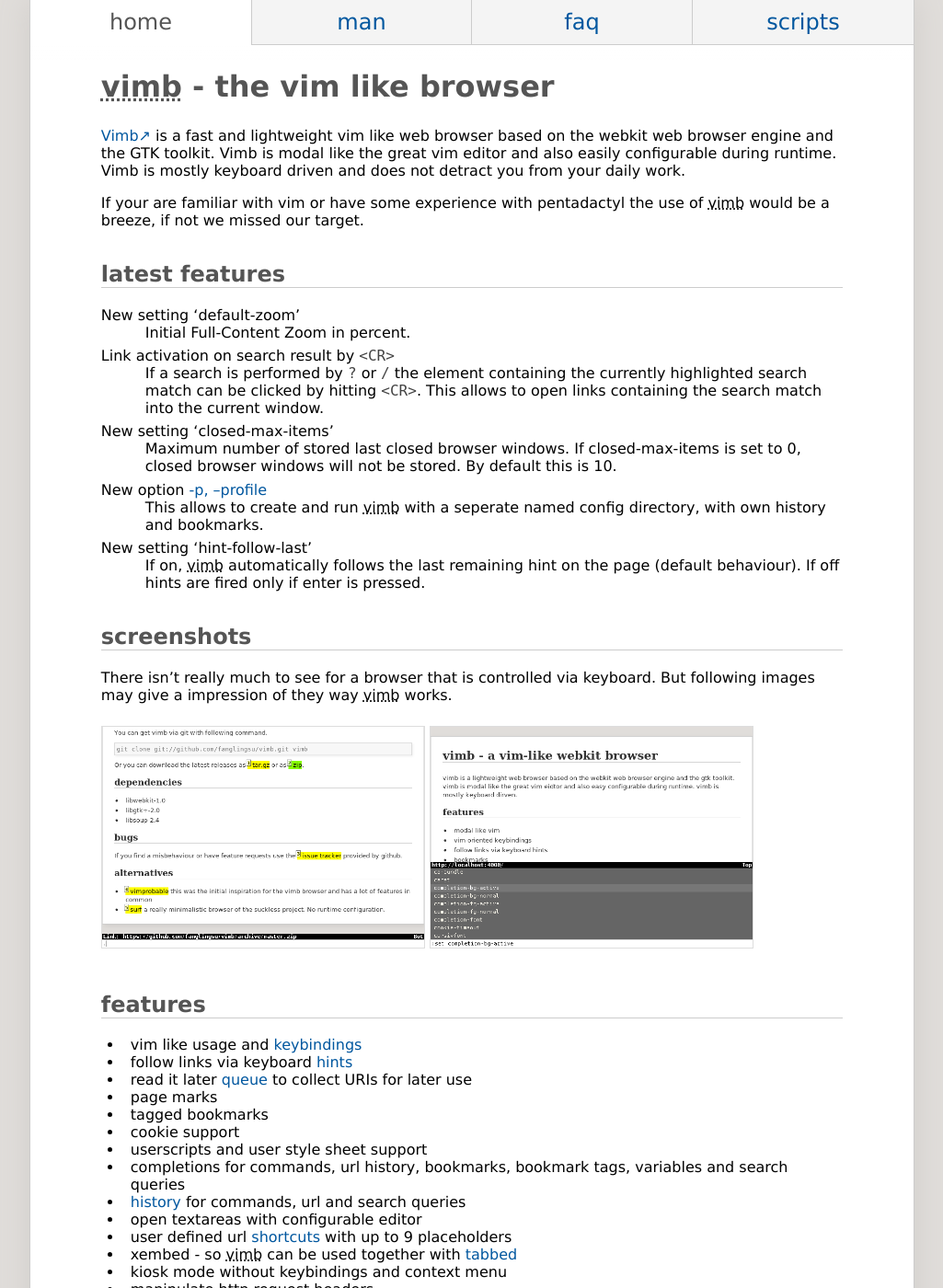
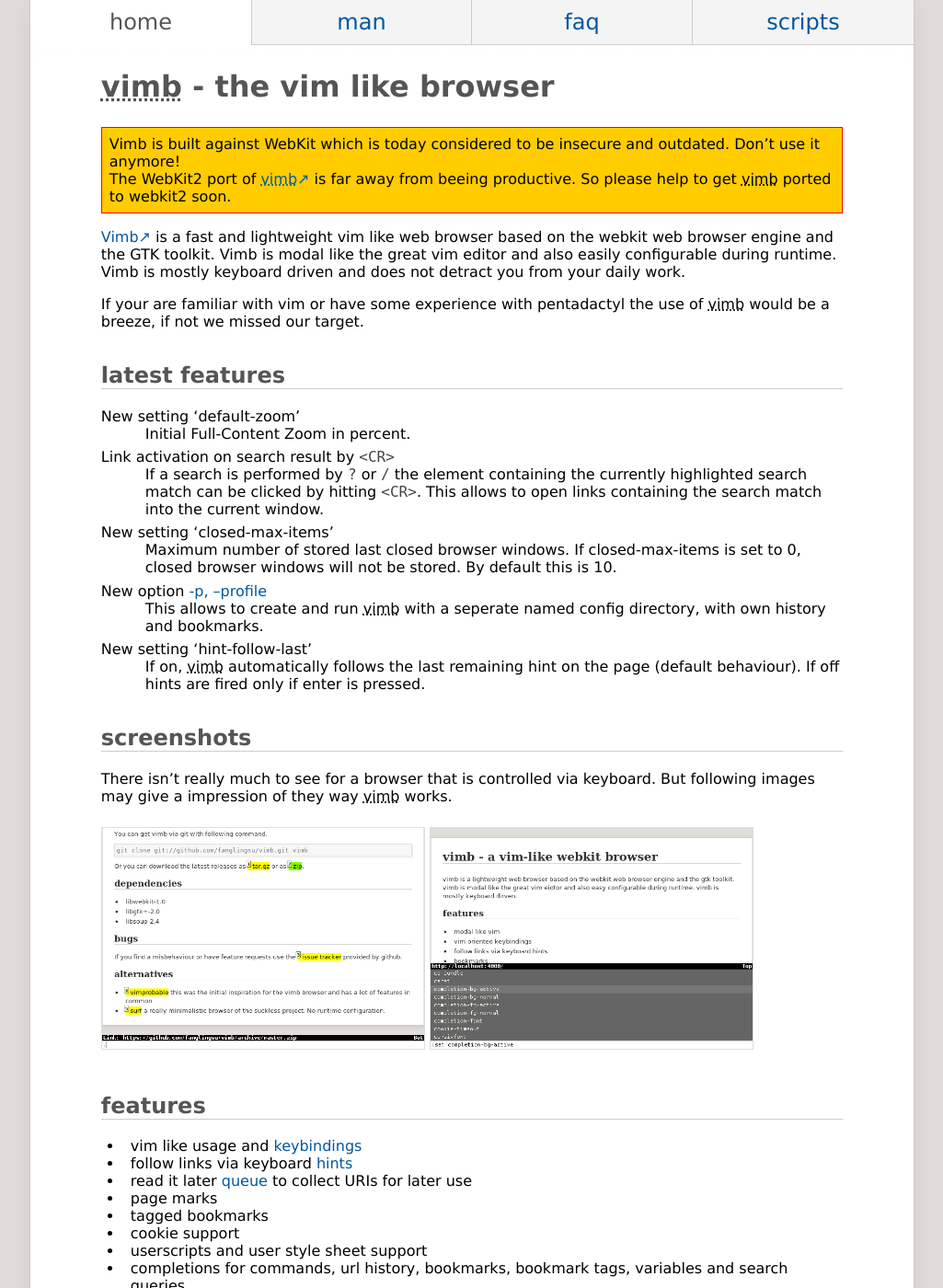
Before and after one commit to fanglingsu/vimb, a Jekyll site: the page built from index.md, in a window 1280 px wide and 1400 px high. Shown: the whole window at 92% size, without its empty margins (127-1152 px from the left). Built offline with Jekyll 4.4.1, drawn with Linux system fonts in a browser that asks for light colours.

Commit message:
Added warning about autdated webkit.

```diff
--- a/index.md
+++ b/index.md
@@ -7,6 +7,14 @@
 
 
 # vimb - the vim like browser
+
+<p class="warning" markdown="1">
+Vimb is built against WebKit which is today considered to be insecure and
+outdated. Don't use it anymore!
+<br>
+The WebKit2 port of [vimb][wk2] is far away from beeing productive. So please
+help to get vimb ported to webkit2 soon.
+</p>
 
 [Vimb][vimb] is a fast and lightweight vim like web browser based on the
 webkit web browser engine and the GTK toolkit. Vimb is modal like the great
@@ -115,5 +123,6 @@
 [vimprobable]: http://sourceforge.net/apps/trac/vimprobable/
 [zip]:         https://github.com/fanglingsu/vimb/archive/master.zip "vimb download zip"
 [Void Linux]:  https://github.com/voidlinux/void-packages/blob/master/srcpkgs/vimb/template "vimb - Void Linux package"
+[wk2]:         https://github.com/fanglingsu/vimb/tree/webkit2 "vimb brach for webkit2"
 *[HSTS]:       HTTP Strict Transport Security
 *[vimb]:       vim browser - the vim like browser
--- a/theme/main.scss
+++ b/theme/main.scss
@@ -142,6 +142,13 @@
 
 dd {
   margin: 0 0 .4em 3em;
+}
+
+p.warning {
+  display: block;
+  border: 1px solid red;
+  background-color: #fc0;
+  padding: .5em;
 }
 
 nav {
```
